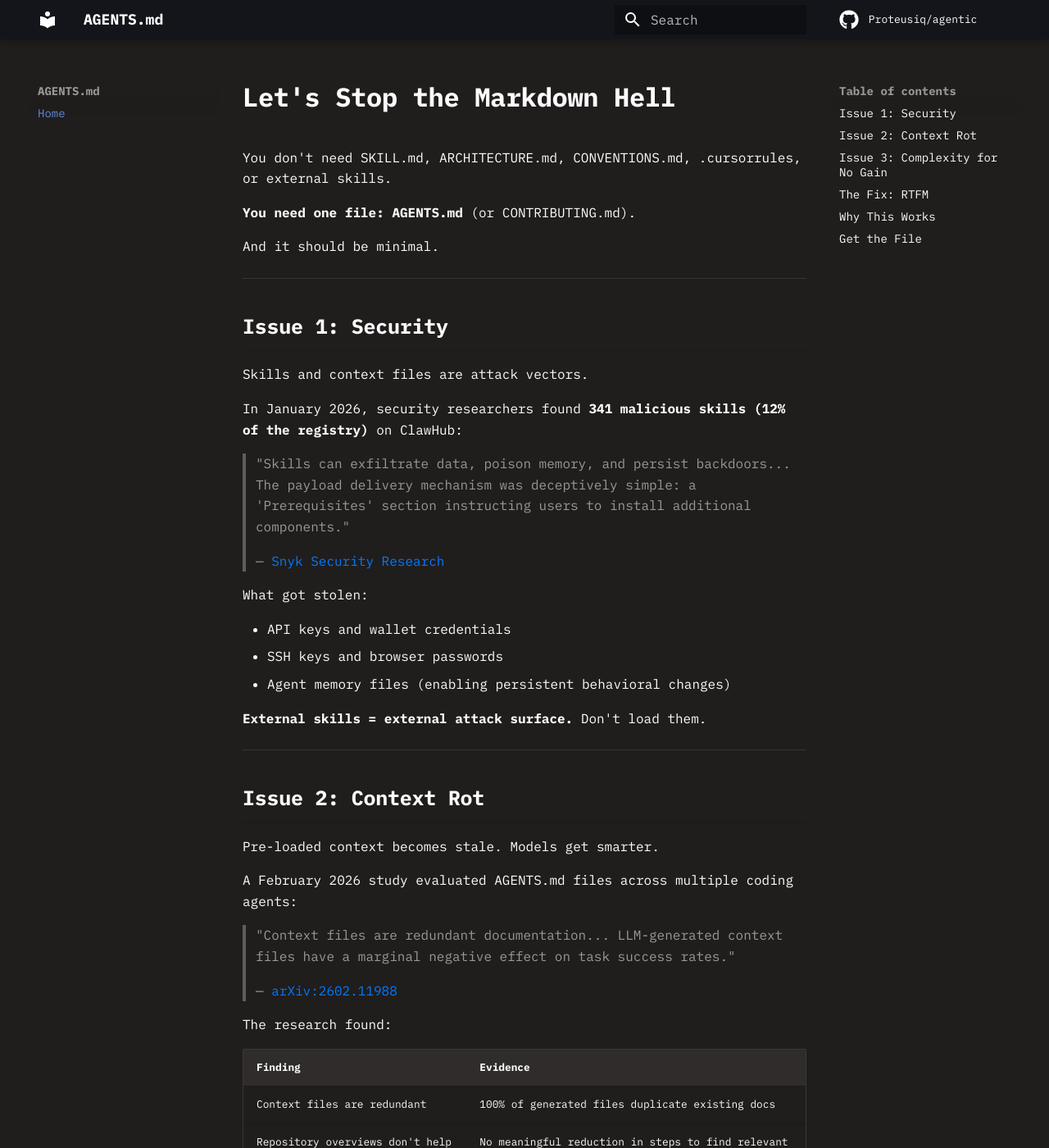
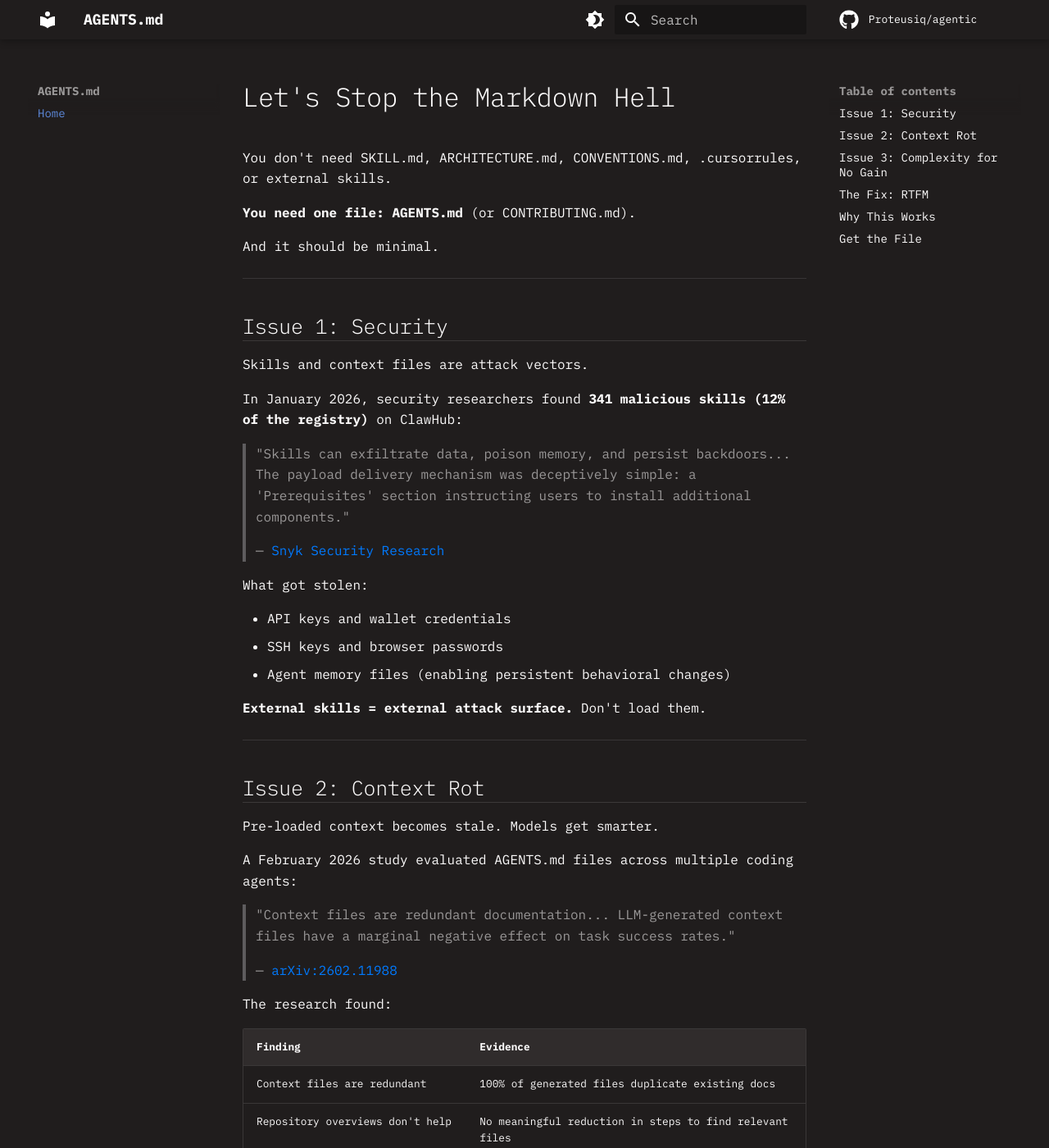
Before and after one commit to Proteusiq/agentic, an MkDocs documentation site: the page built from docs/index.md, in a window 1280 px wide and 1400 px high. Shown: the whole window at 82% size. Built offline with MkDocs 1.6.1 and Material for MkDocs 9.7.7, drawn with Linux system fonts in a browser that asks for light colours; comment, search, counter and statistics services are not loaded.

Commit message:
style: add light mode toggle to docs
Dark (slate) and light (default) modes with toggle button

```diff
--- a/docs/stylesheets/extra.css
+++ b/docs/stylesheets/extra.css
@@ -1,43 +1,8 @@
 /* OpenCode-inspired terminal aesthetic */
-
-:root {
-  --md-primary-fg-color: #201d1d;
-  --md-primary-bg-color: #fdfcfc;
-  --md-accent-fg-color: #007aff;
-  --md-default-bg-color: #201d1d;
-  --md-default-fg-color: #fdfcfc;
-}
-
-[data-md-color-scheme="slate"] {
-  --md-default-bg-color: #201d1d;
-  --md-default-fg-color--light: #9a9898;
-  --md-default-fg-color: #fdfcfc;
-  --md-code-bg-color: #302c2c;
-  --md-code-fg-color: #fdfcfc;
-  --md-typeset-a-color: #007aff;
-}
 
 /* Monospace everywhere */
 body, .md-typeset {
   font-family: 'IBM Plex Mono', 'Berkeley Mono', ui-monospace, SFMono-Regular, Menlo, Monaco, Consolas, monospace;
-}
-
-/* Warm background */
-.md-main {
-  background-color: #201d1d;
-}
-
-/* Headers */
-.md-typeset h1 {
-  font-weight: 700;
-  color: #fdfcfc;
-}
-
-.md-typeset h2 {
-  font-weight: 700;
-  color: #fdfcfc;
-  border-bottom: 1px solid rgba(15, 0, 0, 0.12);
-  padding-bottom: 0.5em;
 }
 
 /* Links */
@@ -49,50 +14,90 @@ body, .md-typeset {
   color: #0056b3;
 }
 
-/* Code blocks */
+/* Minimal border radius */
+.md-typeset .admonition,
+.md-typeset details {
+  border-radius: 4px;
+}
+
 .md-typeset code {
-  background-color: #302c2c;
-  color: #fdfcfc;
   border-radius: 4px;
 }
 
 .md-typeset pre {
-  background-color: #302c2c;
   border-radius: 4px;
-}
-
-/* Tables */
-.md-typeset table:not([class]) th {
-  background-color: #302c2c;
-  color: #fdfcfc;
-}
-
-.md-typeset table:not([class]) td {
-  border-color: rgba(15, 0, 0, 0.12);
 }
 
 /* Blockquotes */
 .md-typeset blockquote {
   border-left: 4px solid #007aff;
+}
+
+/* Dark mode (slate) */
+[data-md-color-scheme="slate"] {
+  --md-default-bg-color: #201d1d;
+  --md-default-fg-color--light: #9a9898;
+  --md-default-fg-color: #fdfcfc;
+  --md-code-bg-color: #302c2c;
+  --md-code-fg-color: #fdfcfc;
+  --md-typeset-a-color: #007aff;
+}
+
+[data-md-color-scheme="slate"] .md-header {
+  background-color: #201d1d;
+}
+
+[data-md-color-scheme="slate"] .md-footer {
+  background-color: #201d1d;
+}
+
+[data-md-color-scheme="slate"] .md-typeset h1,
+[data-md-color-scheme="slate"] .md-typeset h2 {
+  color: #fdfcfc;
+}
+
+[data-md-color-scheme="slate"] .md-typeset h2 {
+  border-bottom: 1px solid rgba(253, 252, 252, 0.12);
+}
+
+[data-md-color-scheme="slate"] .md-typeset blockquote {
   color: #9a9898;
 }
 
-/* Navigation */
-.md-header {
-  background-color: #201d1d;
+[data-md-color-scheme="slate"] .md-typeset table:not([class]) th {
+  background-color: #302c2c;
 }
 
-.md-tabs {
-  background-color: #201d1d;
+/* Light mode (default) */
+[data-md-color-scheme="default"] {
+  --md-default-bg-color: #fdfcfc;
+  --md-default-fg-color: #201d1d;
+  --md-code-bg-color: #f1eeee;
+  --md-code-fg-color: #201d1d;
+  --md-typeset-a-color: #007aff;
 }
 
-/* Footer */
-.md-footer {
-  background-color: #201d1d;
+[data-md-color-scheme="default"] .md-header {
+  background-color: #fdfcfc;
 }
 
-/* Minimal border radius */
-.md-typeset .admonition,
-.md-typeset details {
-  border-radius: 4px;
+[data-md-color-scheme="default"] .md-footer {
+  background-color: #fdfcfc;
 }
+
+[data-md-color-scheme="default"] .md-typeset h1,
+[data-md-color-scheme="default"] .md-typeset h2 {
+  color: #201d1d;
+}
+
+[data-md-color-scheme="default"] .md-typeset h2 {
+  border-bottom: 1px solid rgba(15, 0, 0, 0.12);
+}
+
+[data-md-color-scheme="default"] .md-typeset blockquote {
+  color: #6e6e73;
+}
+
+[data-md-color-scheme="default"] .md-typeset table:not([class]) th {
+  background-color: #f1eeee;
+}
--- a/mkdocs.yml
+++ b/mkdocs.yml
@@ -10,6 +10,15 @@ theme:
     - scheme: slate
       primary: black
       accent: blue
+      toggle:
+        icon: material/brightness-4
+        name: Switch to light mode
+    - scheme: default
+      primary: white
+      accent: blue
+      toggle:
+        icon: material/brightness-7
+        name: Switch to dark mode
   font:
     text: IBM Plex Mono
     code: IBM Plex Mono
```
